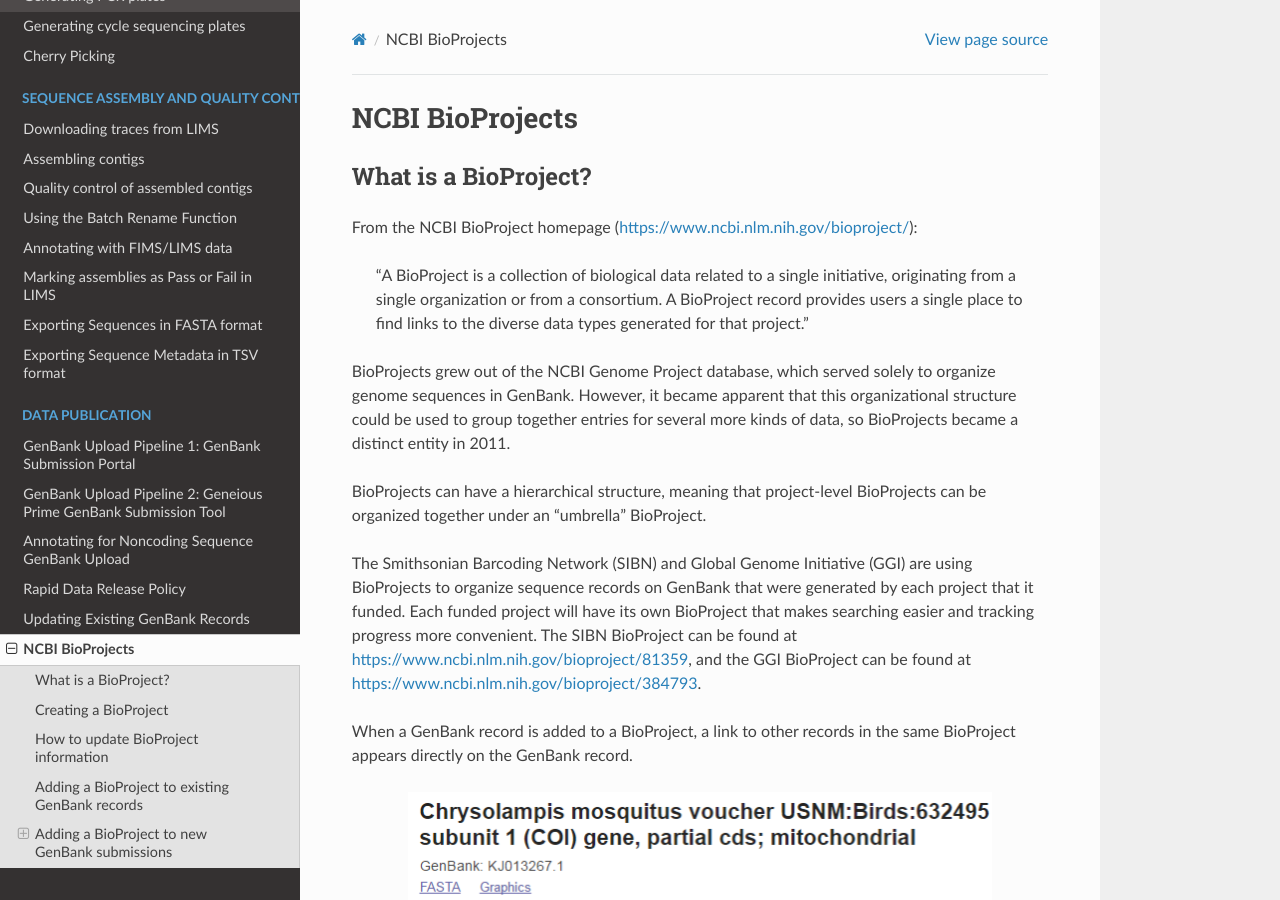
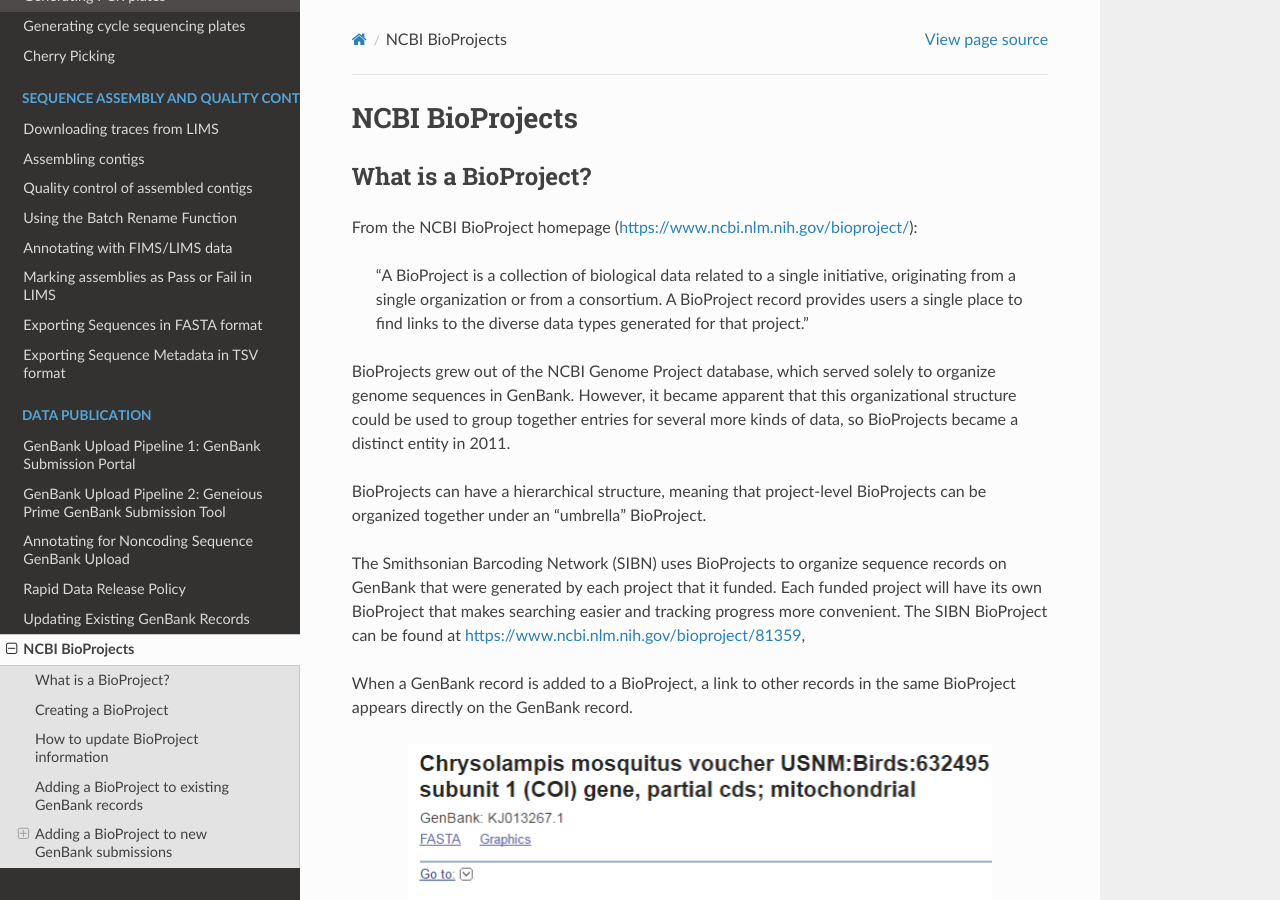
Before and after one commit to SIBarcodeNetwork/ReadtheDocsMaster, a Sphinx documentation site: the page built from Docs/bioprojects.rst, in a window 1280 px wide and 900 px high. Built offline with Sphinx 7.4.7 and the Read the Docs theme 2.0.0, drawn with Linux system fonts in a browser that asks for light colours.

Commit message:
Update bioprojects.rst

```diff
--- a/Docs/bioprojects.rst
+++ b/Docs/bioprojects.rst
@@ -14,7 +14,7 @@
 
 BioProjects can have a hierarchical structure, meaning that project-level BioProjects can be organized together under an "umbrella" BioProject.
 
-The Smithsonian Barcoding Network (SIBN) and Global Genome Initiative (GGI) are using BioProjects to organize sequence records on GenBank that were generated by each project that it funded. Each funded project will have its own BioProject that makes searching easier and tracking progress more convenient. The SIBN BioProject can be found at https://www.ncbi.nlm.nih.gov/bioproject/81359, and the GGI BioProject can be found at https://www.ncbi.nlm.nih.gov/bioproject/384793.
+The Smithsonian Barcoding Network (SIBN) uses BioProjects to organize sequence records on GenBank that were generated by each project that it funded. Each funded project will have its own BioProject that makes searching easier and tracking progress more convenient. The SIBN BioProject can be found at https://www.ncbi.nlm.nih.gov/bioproject/81359,
 
 When a GenBank record is added to a BioProject, a link to other records in the same BioProject appears directly on the GenBank record.
 
```
